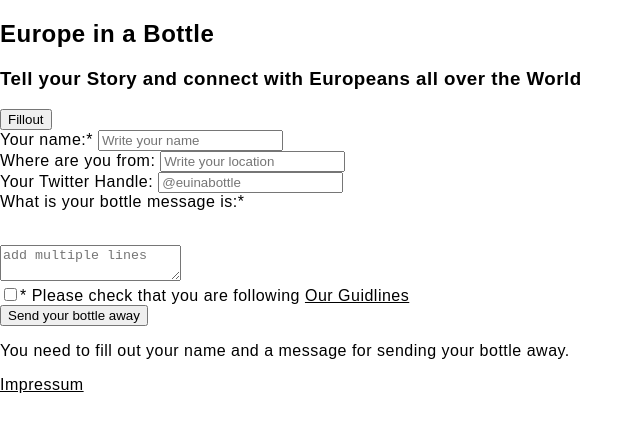
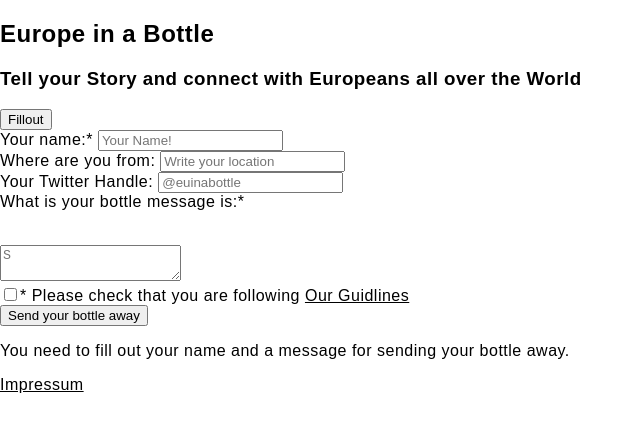
Before and after one commit to roikiermedia/europeinabottle, a Nuxt app: page / in a window 1280 px wide. Shown: the top 432 px of the page, without its empty margins (0-643 px from the left). Built offline with nearby package versions, Linux system fonts and the light colour scheme.

Commit message:
simple validation no fancy fuu

```diff
--- a/pages/index.vue
+++ b/pages/index.vue
@@ -1,14 +1,18 @@
 <template>
   <section>
     <button @click="testFillout">Fillout</button>
+      <div v-if="messageSendSuccess" class="success">
+        Hey, you just send your bottle and this is awesome! Some one else will be really happy hearing from you. Just give us a second to find your personal bottle.
+      </div>
 
-    <div v-if="messageSendSuccess">
-      Hey, you just send your bottle and this is awesome! Some one else will be really happy hearing from you. Just give us a second to find your personal bottle.
+
+      <div v-if="errorMessage" class="error">
+        You need to give us your name and your message. The message needs to be atleast 140 characters.
       </div>
 
       <div>
         <span>Your name:* </span>
-      <input v-model="userName" placeholder="Write your name">
+          <input v-model="userName" name="userName" placeholder="Your Name!" required>
       </div>
 
       <div>
@@ -24,13 +28,13 @@
       <span>What is your bottle message is:* </span>
       <p style="white-space: pre-line;">{{ userMessage }}</p>
       <br>
-    <textarea v-model="userMessage" placeholder="add multiple lines"></textarea>
+      <textarea v-model="userMessage" placeholder="S" required></textarea>
 
       <br/>
       <input type="checkbox" id="checkbox" v-model="checked">* Please check that you are following <a href="#">Our Guidlines</a>
 
       <br/>
-    <button @click="sendBottle">Send your bottle away</button>
+      <button  @click="sendBottle">Send your bottle away</button>
 
       <p>
         You need to fill out your name and a message for sending your bottle away.
@@ -52,11 +56,18 @@ export default {
       userTwitterHandle: '',
       checked: false,
       messageSendSuccess: false,
+      errorMessage: false,
     };
   },
   methods: {
     sendBottle() {
-      axios.post('/api/message', { message: {
+      if (this.userName === '' || this.userMessage === '' || this.userMessage.length > 140) {
+        this.errorMessage = true;
+        return;
+      }
+      this.errorMessage = false;
+      axios.post('/api/message', {
+        message: {
           userName: this.userName,
           userLocation: this.userLocation,
           userMessage: this.userMessage,
```
Lines whose indentation alone changed are shown as unchanged.
